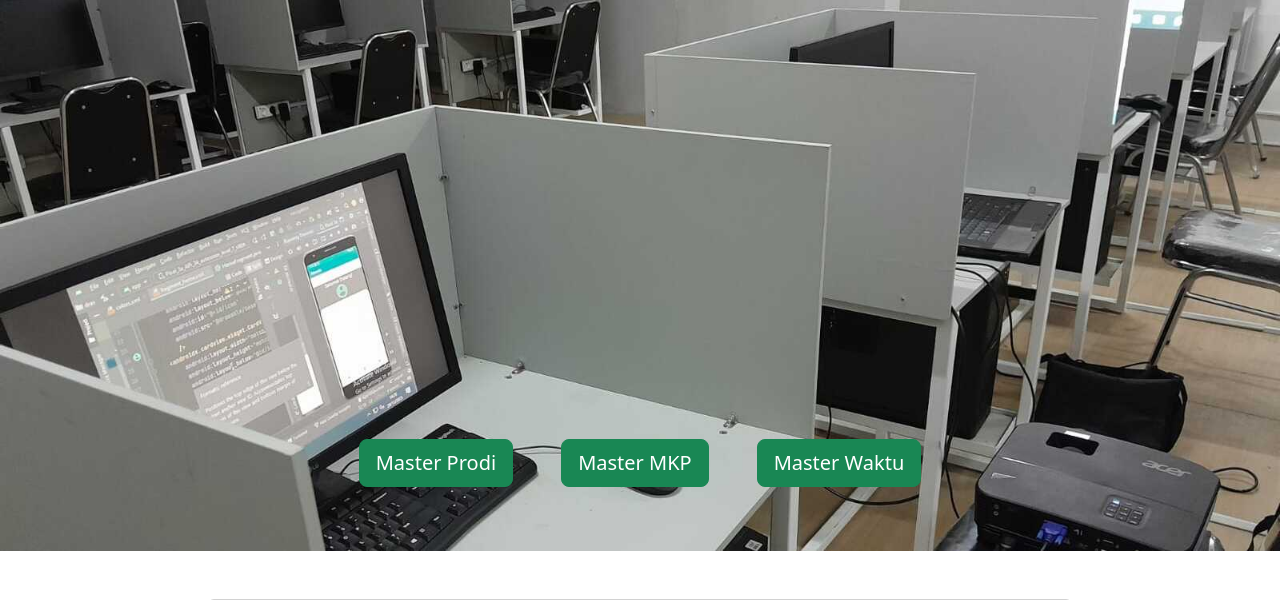
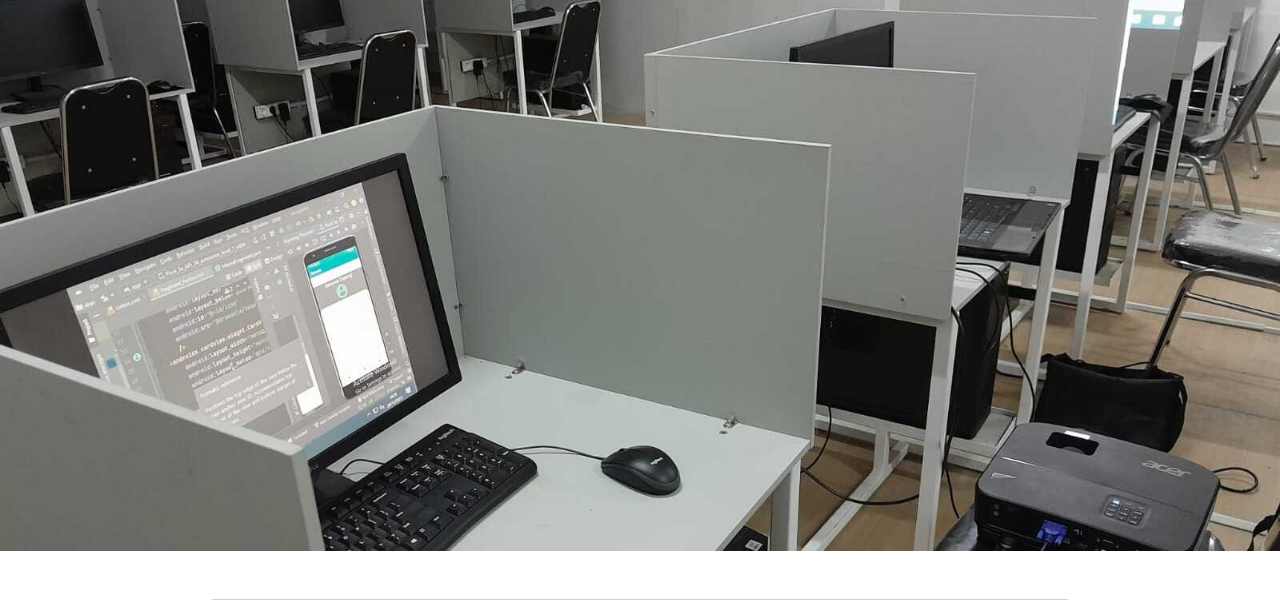
Before and after one commit to Achild29/SPRINTER, a PHP site: page /jadwal.php in a window 1280 px wide. Shown: the part 124-724 px from the top of the page. Run offline with PHP 8.4, Linux system fonts and the light colour scheme; the visitor is signed in with stand-in values (Sample User, id 1).

Commit message:
banner bug fix

```diff
--- a/SPRINTER/jadwal.php
+++ b/SPRINTER/jadwal.php
@@ -87,9 +87,7 @@
     <!-- Banner -->
         <div id="carouselExampleIndicators" class="carousel">
             <div class="carousel-indicators gap-5 p-5">
-                <a href="prodi.php#PRODI" class="btn btn-success btn-lg">Master Prodi</a>
-                <a href="mkp.php#MKP" class="btn btn-success btn-lg">Master MKP</a>
-                <a href="waktu.php#WAKTU" class="btn btn-success btn-lg">Master Waktu</a>
+
             </div>
             <div class="carousel-inner">
                 <div class="carousel-item active">
```
